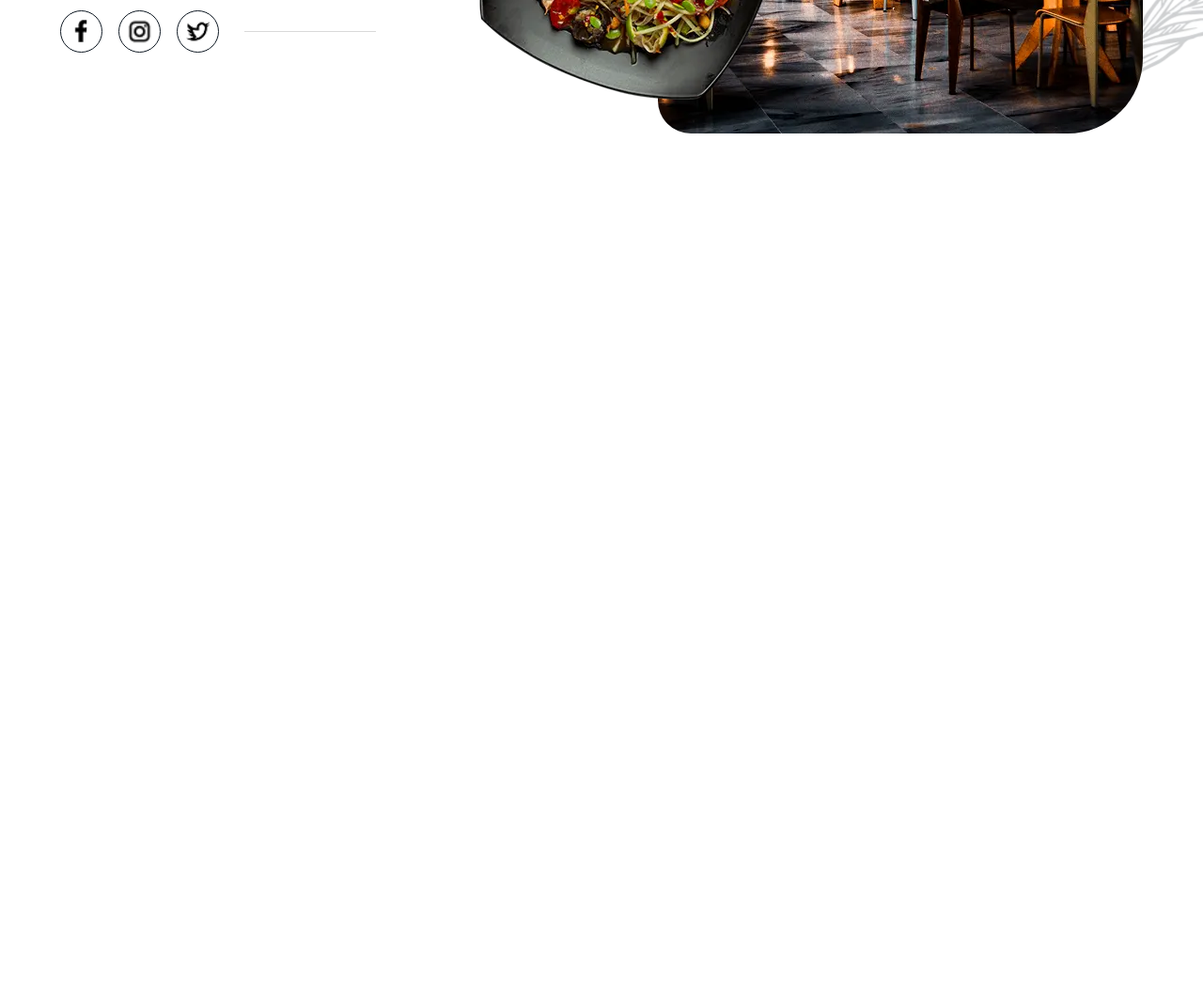
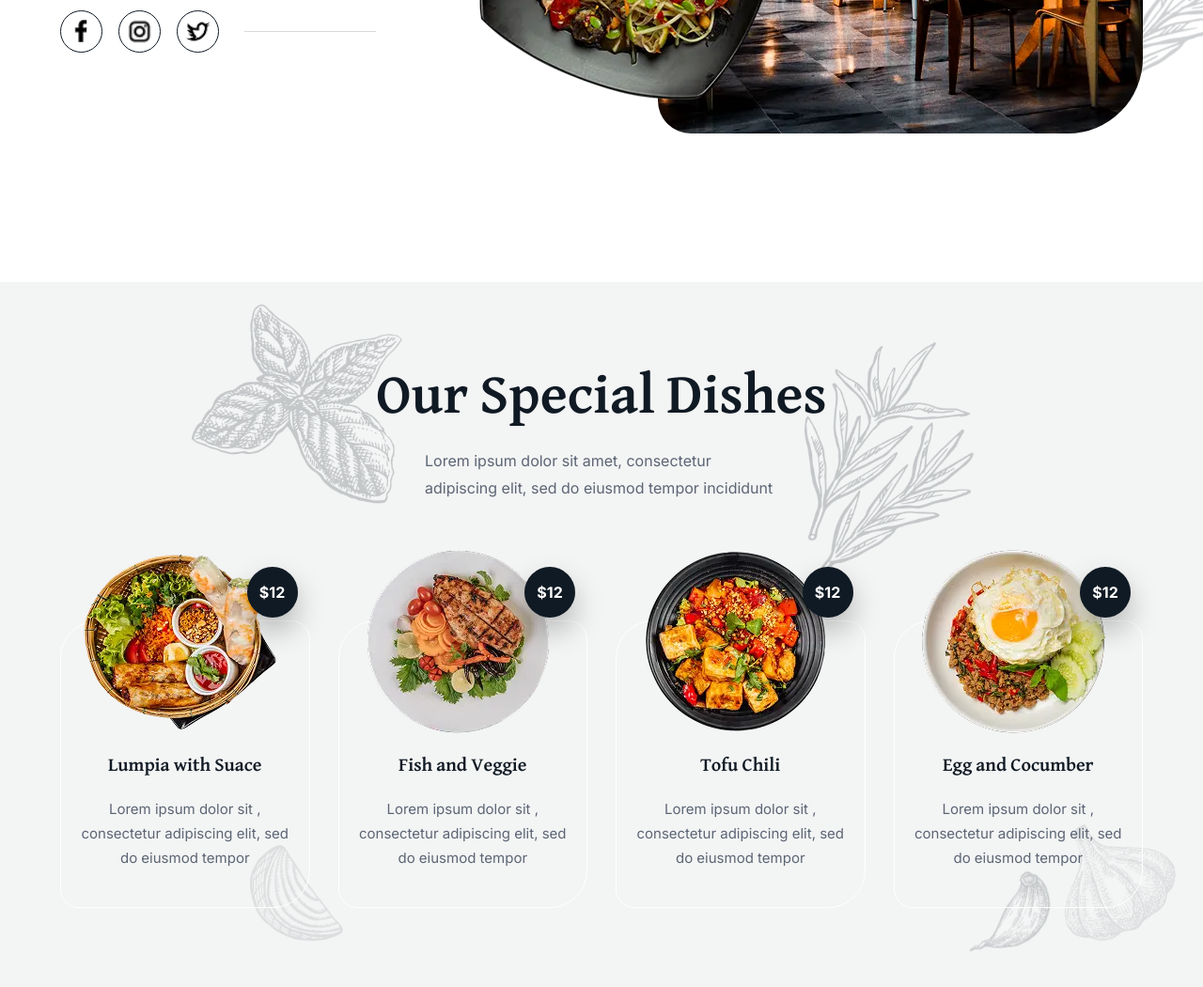
Before and after one commit to LionnoiL/restaurant-landing, a plain HTML site: page index.html in a window 1280 px wide. Shown: the part 889-1939 px from the top of the page at 94% size. Before the commit the page ends 1189 px from the top, so only its background shows below. Drawn offline with nearby package versions, Linux system fonts and the light colour scheme.

Commit message:
specials

```diff
--- a/css/main.css
+++ b/css/main.css
@@ -2,3 +2,4 @@
 @import url('./components.css');
 @import url('./header.css');
 @import url('./hero.css');
+@import url('./specials.css');
--- /dev/null
+++ b/css/specials.css
@@ -0,0 +1,132 @@
+.specials {
+  max-width: 1512px;
+  margin: 0 auto;
+  background-color: #f3f4f4;
+  z-index: 1;
+}
+
+.specials .container {
+  padding-block: 90px;
+  flex-direction: column;
+  position: relative;
+  z-index: 2;
+}
+
+.specials__title {
+  font-family: var(--second-family);
+  font-weight: 700;
+  font-size: 60px;
+  line-height: 1.08;
+  text-align: center;
+  color: #101a24;
+}
+
+.specials__decsription {
+  color: #5c6574;
+  max-width: 376px;
+  margin-top: 21px;
+}
+
+.specials__list {
+  display: flex;
+  column-gap: 30px;
+  width: 100%;
+  margin-top: 69px;
+}
+
+.specials__item {
+  width: calc((100% - 90px) / 4);
+  position: relative;
+  display: flex;
+  flex-direction: column;
+}
+
+.specials__item-img {
+  position: absolute;
+  top: -24px;
+  left: 24px;
+}
+
+.specials__item-price {
+  align-self: flex-end;
+  margin-bottom: 3px;
+  margin-right: 13px;
+  display: flex;
+  justify-content: center;
+  align-items: center;
+  width: 54px;
+  height: 54px;
+  font-weight: 700;
+  line-height: 1.63;
+  color: #fff;
+  border-radius: 100%;
+  background-color: #101a24;
+  border: none;
+  box-shadow: 0 15px 30px 0 rgba(0, 0, 0, 0.25);
+  z-index: 2;
+}
+
+.specials__card {
+  border-radius: 40px 20px;
+  border: 1px solid #fff;
+  padding: 140px 20px 40px 20px;
+  text-align: center;
+  transition: background-color 250ms ease;
+}
+
+.specials__item:hover .specials__card,
+.specials__item:focus .specials__card {
+  background-color: #fff;
+}
+
+.specials__card-title {
+  font-family: var(--second-family);
+  font-weight: 700;
+  font-size: 20px;
+  line-height: 1.3;
+  color: #101a24;
+}
+
+.specials__card-description {
+  font-size: 15px;
+  line-height: 1.73;
+  text-align: center;
+  color: #5c6574;
+  margin-top: 21px;
+}
+
+.specials__decor-leaf {
+  position: absolute;
+  top: 24px;
+  left: 140px;
+  z-index: -1;
+}
+
+.specials__decor-branch2 {
+  position: absolute;
+  top: 64px;
+  right: 180px;
+  z-index: -1;
+}
+
+.specials__decor-onion {
+  position: absolute;
+  bottom: -35px;
+  right: -35px;
+  z-index: -1;
+}
+
+.specials__decor-garlic {
+  position: absolute;
+  bottom: -35px;
+  right: -35px;
+  z-index: -1;
+}
+
+.specials__decor-garlic2 {
+  position: absolute;
+  bottom: -45px;
+  right: 95px;
+  transform: rotate(275deg);
+  z-index: -1;
+}
--- a/index.html
+++ b/index.html
@@ -167,6 +167,130 @@
         <div class="hero__decor3 circle"></div>
       </section>
       <!-- #endregion -->
+
+      <!-- #region Special-->
+      <section id="specials" class="specials">
+        <div class="container">
+          <h2 class="specials__title">Our Special Dishes</h2>
+          <p class="specials__decsription">
+            Lorem ipsum dolor sit amet, consectetur adipiscing elit, sed do
+            eiusmod tempor incididunt
+          </p>
+          <ul class="specials__list">
+            <li class="specials__item">
+              <img
+                width="207"
+                height="207"
+                src="./images/dish-1-1.webp"
+                alt="dish"
+                class="specials__item-img"
+              >
+              <div class="specials__item-price">$12</div>
+              <div class="specials__card">
+                <div class="specials__card-title">Lumpia with Suace</div>
+                <p class="specials__card-description">
+                  Lorem ipsum dolor sit , consectetur adipiscing elit, sed do
+                  eiusmod tempor
+                </p>
+              </div>
+              <img
+                class="specials__decor-onion"
+                src="./images/onion.webp"
+                alt="branch"
+                width="99"
+                height="102"
+                aria-hidden="true"
+              >
+            </li>
+            <li class="specials__item">
+              <img
+                width="207"
+                height="207"
+                src="./images/dish-3-1.webp"
+                alt="dish"
+                class="specials__item-img"
+              >
+              <div class="specials__item-price">$12</div>
+              <div class="specials__card">
+                <div class="specials__card-title">Fish and Veggie</div>
+                <p class="specials__card-description">
+                  Lorem ipsum dolor sit , consectetur adipiscing elit, sed do
+                  eiusmod tempor
+                </p>
+              </div>
+            </li>
+            <li class="specials__item">
+              <img
+                width="207"
+                height="207"
+                src="./images/dish-5.webp"
+                alt="dish"
+                class="specials__item-img"
+              >
+              <div class="specials__item-price">$12</div>
+              <div class="specials__card">
+                <div class="specials__card-title">Tofu Chili</div>
+                <p class="specials__card-description">
+                  Lorem ipsum dolor sit , consectetur adipiscing elit, sed do
+                  eiusmod tempor
+                </p>
+              </div>
+            </li>
+            <li class="specials__item">
+              <img
+                width="207"
+                height="207"
+                src="./images/dish-4.webp"
+                alt="dish"
+                class="specials__item-img"
+              >
+              <div class="specials__item-price">$12</div>
+              <div class="specials__card">
+                <div class="specials__card-title">Egg and Cocumber</div>
+                <p class="specials__card-description">
+                  Lorem ipsum dolor sit , consectetur adipiscing elit, sed do
+                  eiusmod tempor
+                </p>
+              </div>
+              <img
+                class="specials__decor-garlic"
+                src="./images/garlic.webp"
+                alt="branch"
+                width="118"
+                height="124"
+                aria-hidden="true"
+              >
+              <img
+                class="specials__decor-garlic2"
+                src="./images/garlic2.webp"
+                alt="branch"
+                width="90"
+                height="81"
+                aria-hidden="true"
+              >
+            </li>
+          </ul>
+
+          <img
+            class="specials__decor-leaf"
+            src="./images/leaf.webp"
+            alt="branch"
+            width="224"
+            height="212"
+            aria-hidden="true"
+          >
+
+          <img
+            class="specials__decor-branch2"
+            src="./images/branch2.webp"
+            alt="branch"
+            width="180"
+            height="257"
+            aria-hidden="true"
+          >
+        </div>
+      </section>
+      <!-- #endregion -->
     </main>
     <!-- #endregion -->
 
```
